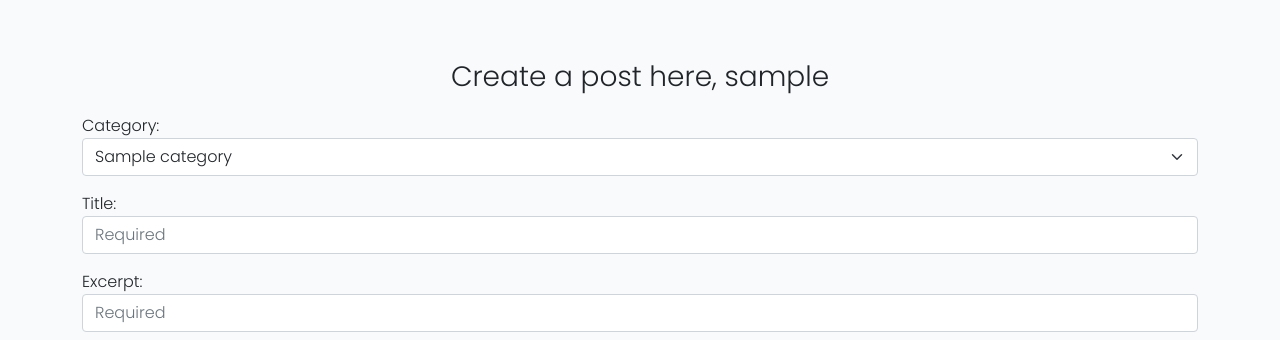
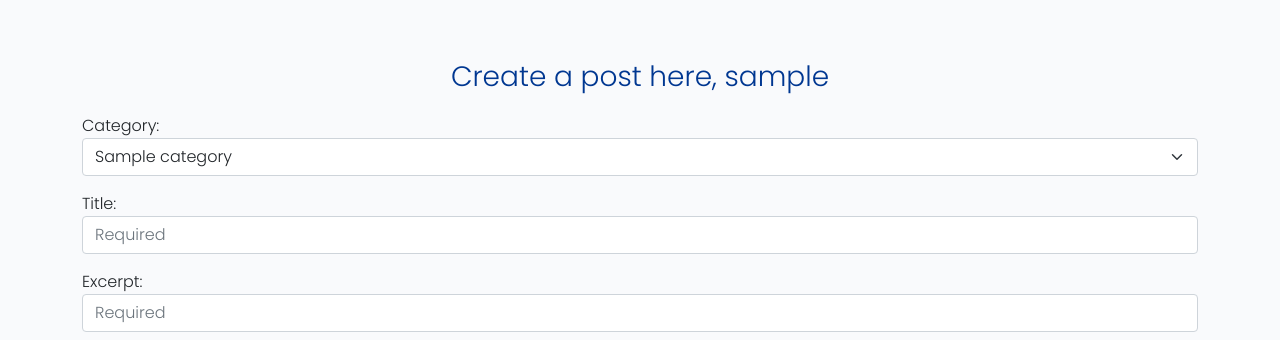
Before and after one commit to JFrdrkssn/playbay, a Django app: page /add_post/ in a window 1280 px wide. Shown: the part 84-424 px from the top of the page. Run offline with Django 3.2, Linux system fonts and the light colour scheme; a user stored in the database is signed in; tables that the repository leaves empty hold one stand-in row (values such as "Sample post"); some libraries are stand-ins or nearby versions.

Commit message:
Add blue text color for better visual contrast

```diff
--- a/templates/add_post.html
+++ b/templates/add_post.html
@@ -5,7 +5,7 @@
 <div class="container">
     <div class="row justify-content-center">
         <div class="form-group">
-            <h3 class="text-center" style="margin-top: 1.3em;">Create a post here, {{ user.username }}</h3>
+            <h3 class="text-center text-blue" style="margin-top: 1.3em;">Create a post here, {{ user.username }}</h3>
             <form method="post" style="margin-top: 1.3em;" enctype="multipart/form-data">
                 {{ form.as_p }}
                 {% csrf_token %}
```
